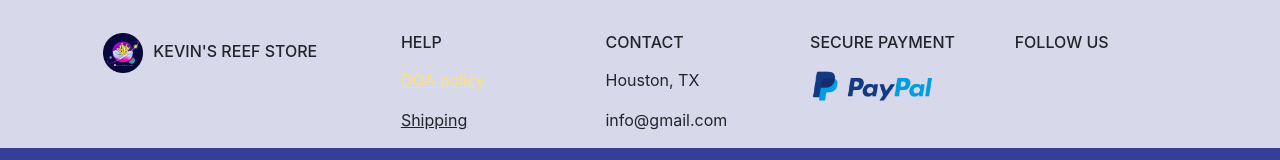
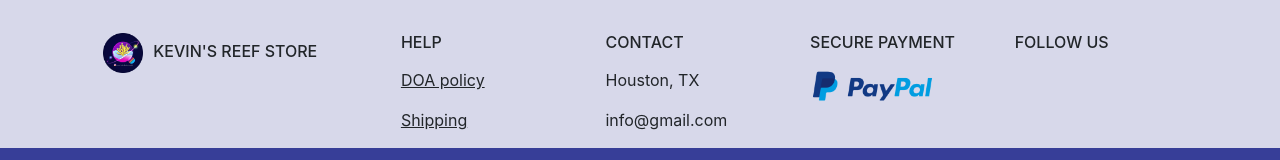
Before and after one commit to Kevin2211/kevins-reef-store, a React (Create React App) app in the folder frontend/: page /search in a window 1280 px wide. Shown: the part 596-756 px from the top of the page. Built offline with nearby package versions, Linux system fonts and the light colour scheme; the HTML template or start-up script is replaced by a standard one.

Commit message:
color theme changed

```diff
--- a/frontend/src/components/Footer.jsx
+++ b/frontend/src/components/Footer.jsx
@@ -47,7 +47,7 @@ export default function Footer() {
           <div className=" col-lg-2 col-sm-6 mx-auto mt-3">
             <h6 className="text-uppercase mb-3 font-weight-bold">Help</h6>
             <p>
-              <Link >DOA policy</Link>
+              <Link className="text-dark">DOA policy</Link>
             </p>
             <p>
               <Link className="text-dark">Shipping</ Link>
```
